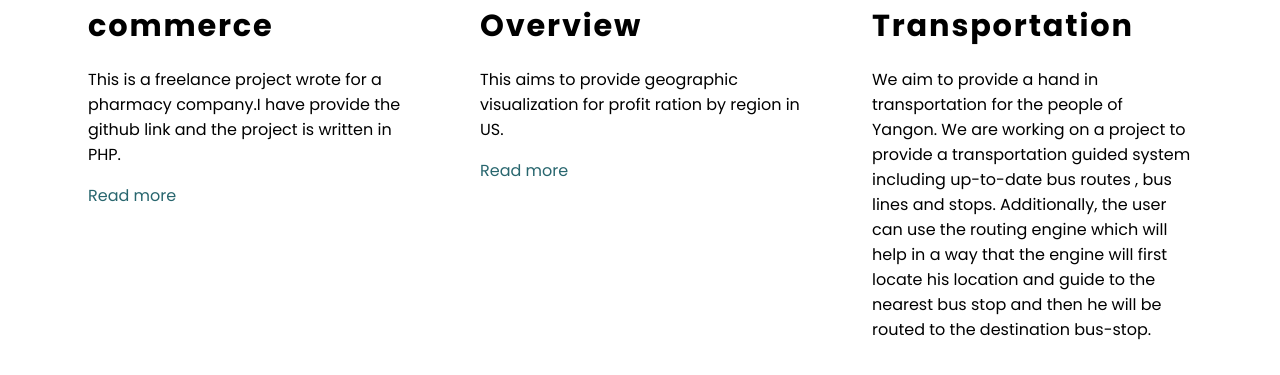
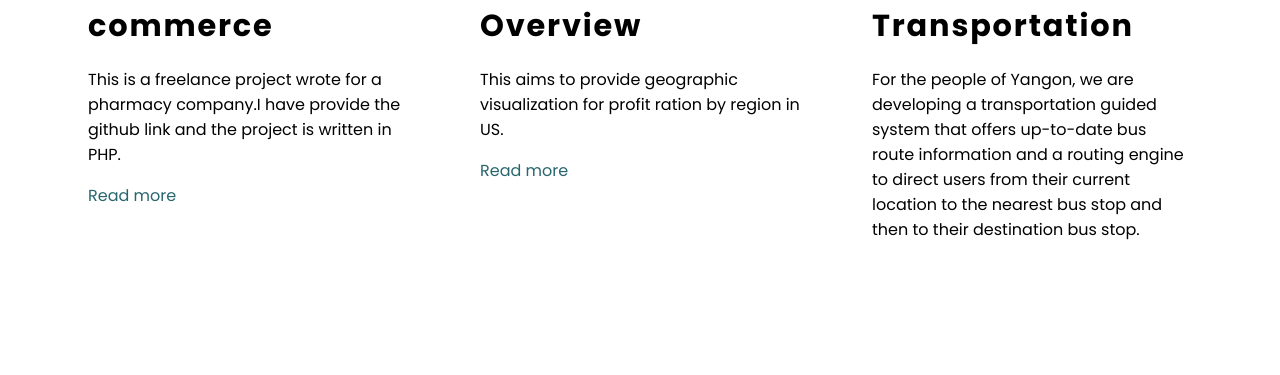
Before and after one commit to Kazuo-Mikara/react-portfolio, a React (Vite) app: page / in a window 1280 px wide. Shown: the part 1037-1412 px from the top of the page. After the commit the page ends 1352 px from the top, so only its background shows below. Built offline with nearby package versions, Linux system fonts and the light colour scheme.

Commit message:
Make Changes to article paragraph.

```diff
--- a/src/Projects/Project.jsx
+++ b/src/Projects/Project.jsx
@@ -57,7 +57,7 @@ export const Project = () => {
       <div className="article-body">
         <h2>YBS Transportation </h2>
         <p>
-          We aim to provide a hand in transportation for the people of Yangon. We are working on a project to provide a transportation guided system including up-to-date bus routes , bus lines and stops. Additionally, the user can use the routing engine which will help in a way that the engine will first locate his location and guide to the nearest bus stop and then he will be routed to the destination bus-stop.
+          For the people of Yangon, we are developing a transportation guided system that offers up-to-date bus route information and a routing engine to direct users from their current location to the nearest bus stop and then to their destination bus stop.
         </p>
         <a href="https://kazuo-travels.vercel.app/" target='_blank' className="read-more">
         </a>
```
